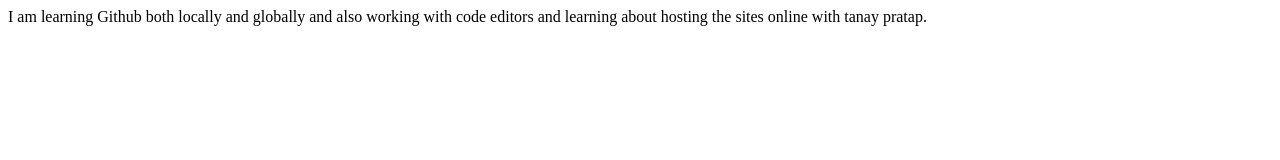
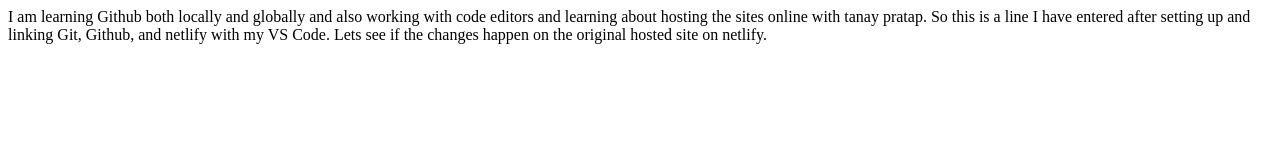
Before and after one commit to jahid-aktar/levelone, a plain HTML site: page index.html in a window 1280 px wide. Drawn offline with Linux system fonts and the light colour scheme.

Commit message:
More changes
Changes made after deployment and linking

```diff
--- a/index.html
+++ b/index.html
@@ -8,5 +8,7 @@
 </head>
 <body>
     I am learning Github both locally and globally and also working with code editors and learning about hosting the sites online with tanay pratap.
+
+ So this is a line I have entered after setting up and linking Git, Github, and netlify with my VS Code. Lets see if the changes happen on the original hosted site on netlify.
 </body>
 </html>
```
